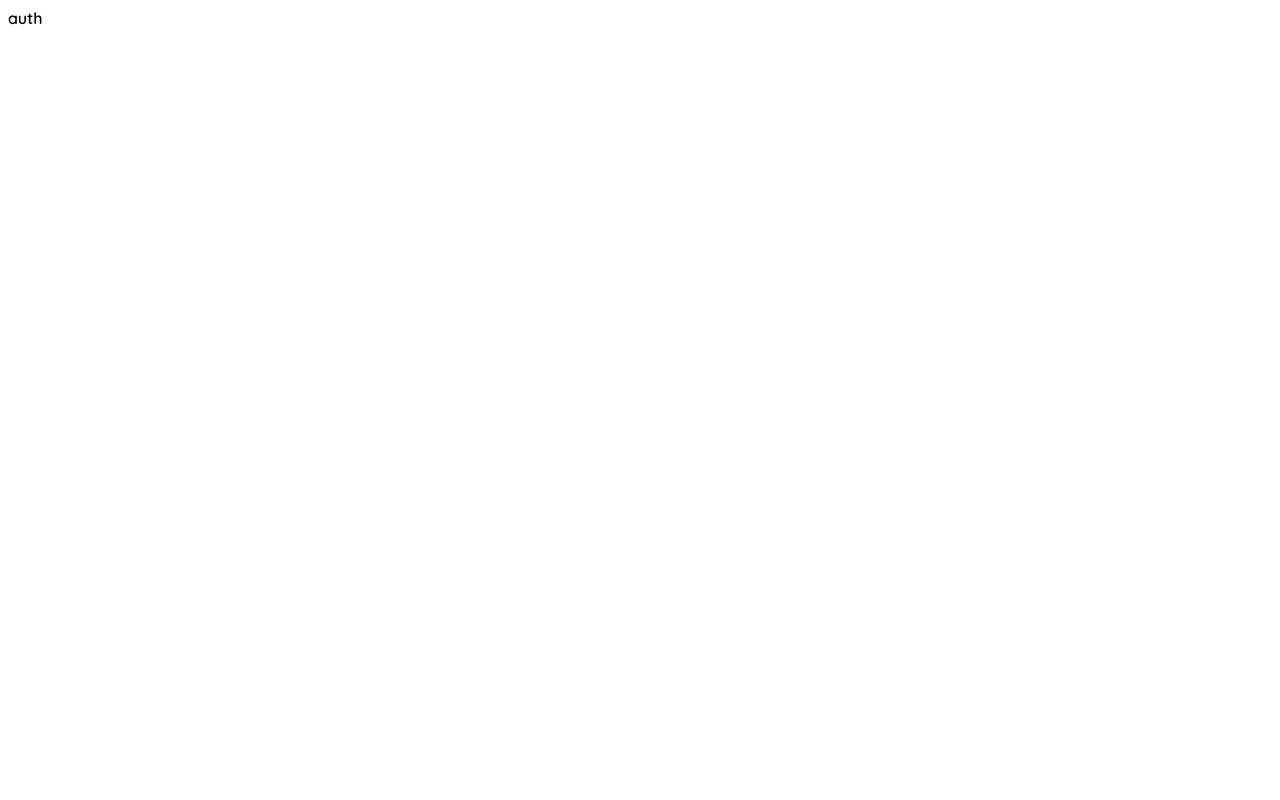
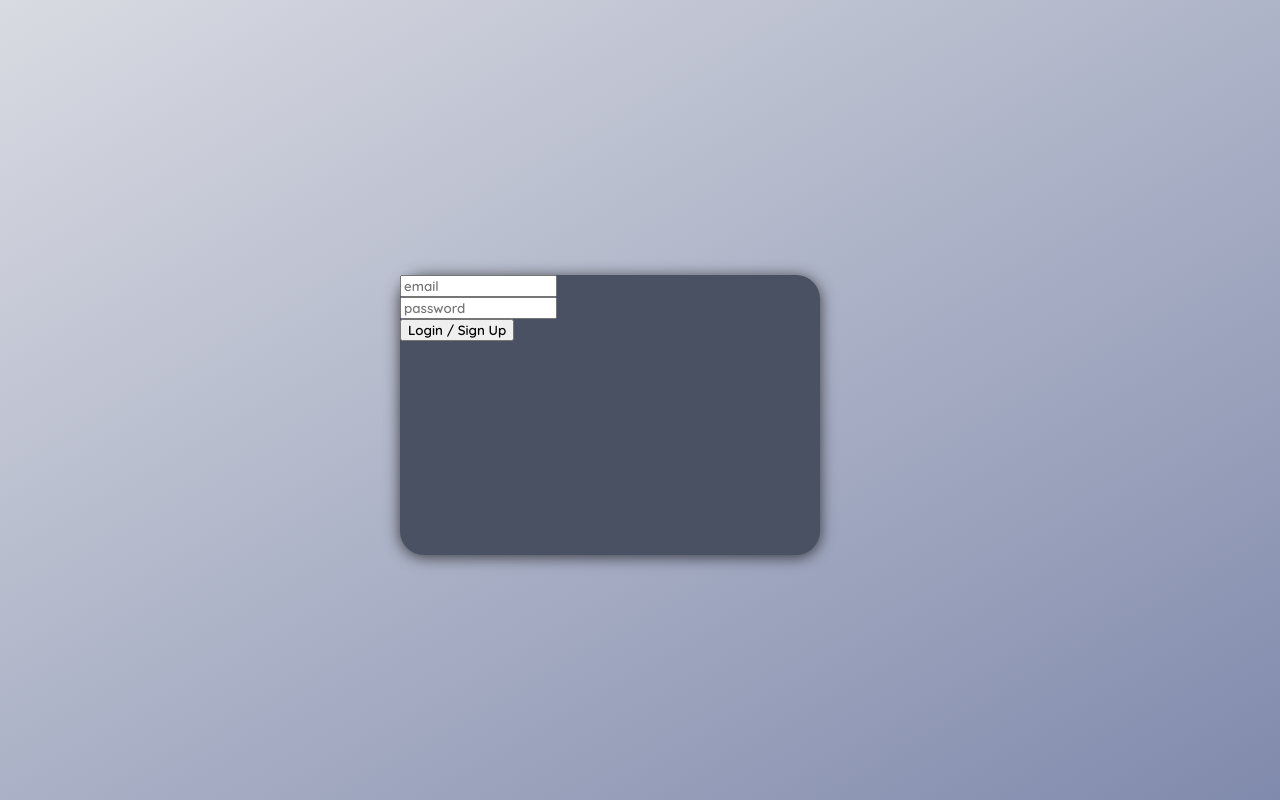
Before and after one commit to alamorre/nextjs-chat-app, a Next.js app: page / in a window 1280 px wide. Built offline with nearby package versions, Linux system fonts and the light colour scheme.

Commit message:
ready to finish auth styling

```diff
--- a/package.json
+++ b/package.json
@@ -10,7 +10,7 @@
   "dependencies": {
     "next": "^11.0.0",
     "react": "17.0.2",
-    "react-chat-engine": "1.11.18",
+    "react-chat-engine": "1.11.19",
     "react-dom": "17.0.2"
   }
 }
--- a/pages/chats/index.js
+++ b/pages/chats/index.js
@@ -19,7 +19,8 @@ export default function Home() {
   if (!loaded) return <div />
 
   return (
-    <div style={{ padding: '100px', position: 'absolute', top: '0px', left: '0px', width: 'calc(100vw - 200px)', height: 'calc(100vh - 200px)', background: 'linear-gradient(150deg,#d9dbe2,#808aac 100%,#282d39 0)' }}>
+    <div className='background'>
+      <div style={{ boxShadow: '0 2px 15px rgb(0 0 0 / 68%)' }}>
         <ChatEngine
           height='calc(100vh - 212px)'
           projectID='52147d0e-0f43-4ea7-916f-1820a16bf1d7'
@@ -28,5 +29,6 @@ export default function Home() {
           renderNewMessageForm={() => <MessageFormSocial />}
         />
       </div>
+    </div>
   )
 }
--- a/pages/index.js
+++ b/pages/index.js
@@ -1,5 +1,28 @@
-export default function Home() {
+import React from 'react'
+
+const Auth = () => {
   return (
-    <div>auth</div>
+    <div className='background'>
+      <form className='auth-form'>
+        <div>
+          <input
+            placeholder='email'
+          />
+        </div>
+
+        <div>
+          <input
+            placeholder='password'
+            type='password'
+          />
+        </div>
+
+        <button>
+          Login / Sign Up
+        </button>
+      </form>
+    </div>
   )
 }
+
+export default Auth
--- a/styles/index.css
+++ b/styles/index.css
@@ -2,6 +2,27 @@
 
 * {
   font-family: Quicksand !important;
+}
+
+.background {
+  padding: 100px;
+  position: absolute;
+  top: 0px;
+  left: 0px;
+  width: calc(100vw - 200px);
+  height: calc(100vh - 200px);
+  background: linear-gradient(150deg, #d9dbe2, #808aac 100%, #282d39 0);
+}
+
+.auth-form {
+  width: 420px;
+  height: 280px;
+  position: relative;
+  top: calc(50vh - 125px - 100px);
+  left: calc(50vw - 240px - 100px);
+  background-color: #4a5162;
+  border-radius: 24px;
+  box-shadow: 0 2px 15px rgb(0 0 0 / 68%);
 }
 
 /* Chat List */
@@ -21,6 +42,10 @@
 
 .ce-chat-card {
   margin: 0px 6px !important;
+}
+
+.ce-chat-card-loading-bar {
+  background-color: #535a6d !important;
 }
 
 .ce-active-chat-card {
```
Also changed, not shown: 1 other file (tests, documents, lock files or other folders). Lines whose indentation alone changed are shown as unchanged.
